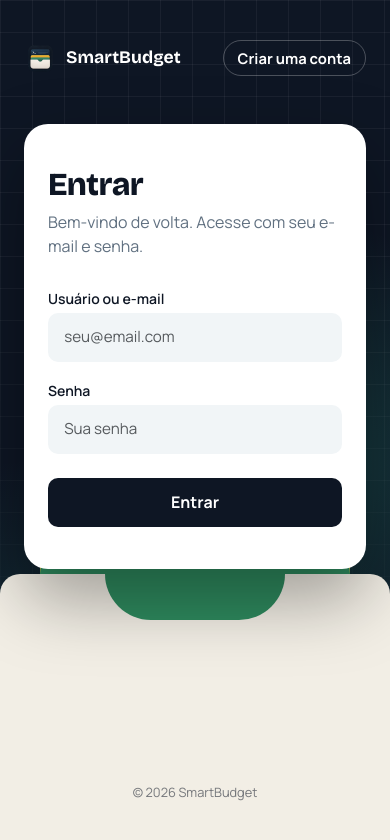
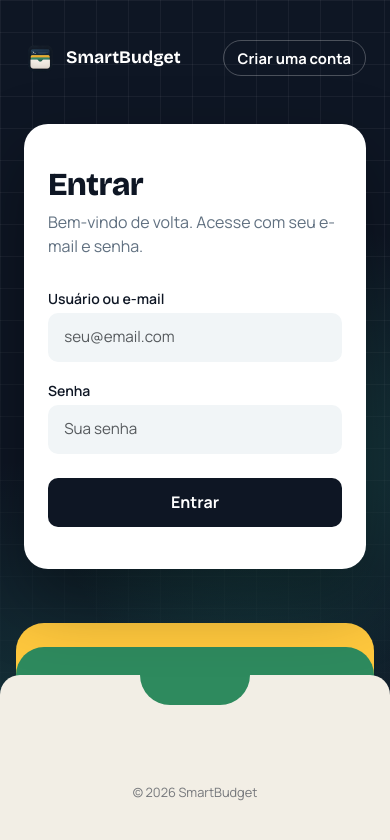
Before and after one commit to IFSC-ES2/projeto-app_financeiro, a React (Vite) app in the folder app-financeiro-front-end/: page /login in a window 390 px wide. Shown: the top 840 px of the page. Built offline with nearby package versions, Linux system fonts and the light colour scheme; no server answers.

Commit message:
style(frontend): ajusta o fundo em forma de carteira no celular (#292)
No celular o cartao do formulario cobria as faixas e a lingueta ficava
desproporcional. O bolso desce, as faixas ficam mais rentes as bordas e
a lingueta diminui.

```diff
--- a/app-financeiro-front-end/src/styles/global.css
+++ b/app-financeiro-front-end/src/styles/global.css
@@ -2808,6 +2808,21 @@ button:disabled {
     display: none;
   }
 
+  .acesso-fundo-carteira {
+    --acesso-fundo-bolso: 80%;
+  }
+
+  .acesso-fundo-carteira-amarela,
+  .acesso-fundo-carteira-verde {
+    left: 16px;
+    right: 16px;
+  }
+
+  .acesso-fundo-carteira-bolso::before {
+    width: 110px;
+    height: 30px;
+  }
+
   .acesso-area {
     grid-template-rows: auto auto 1fr;
   }
```
